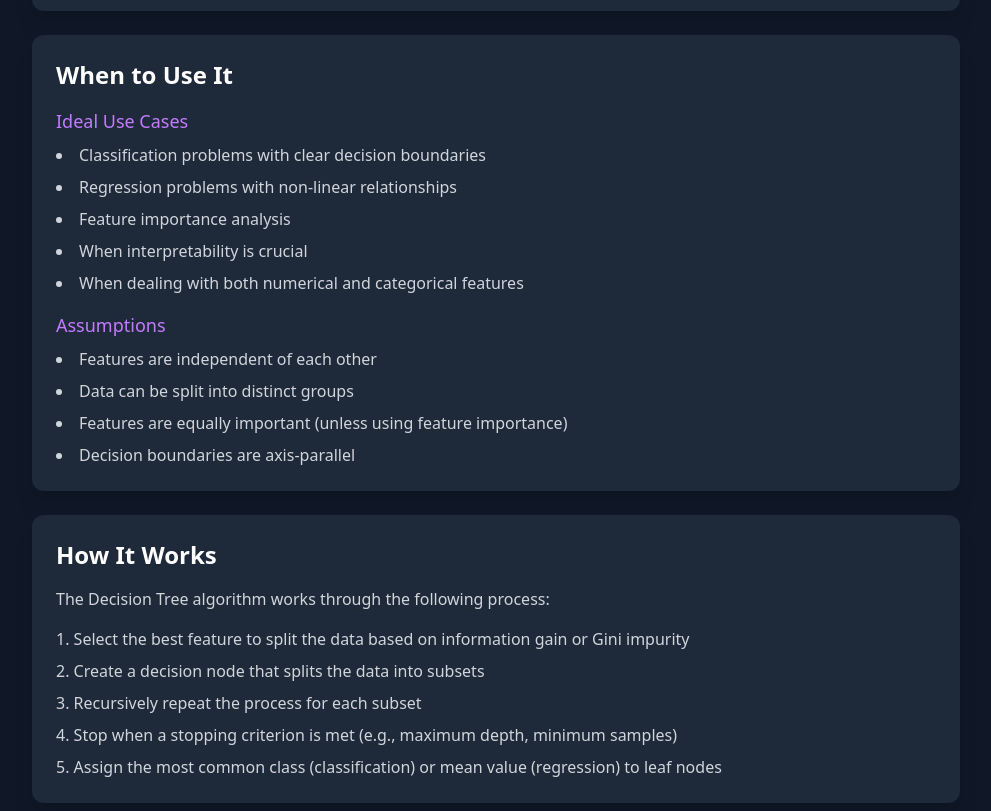
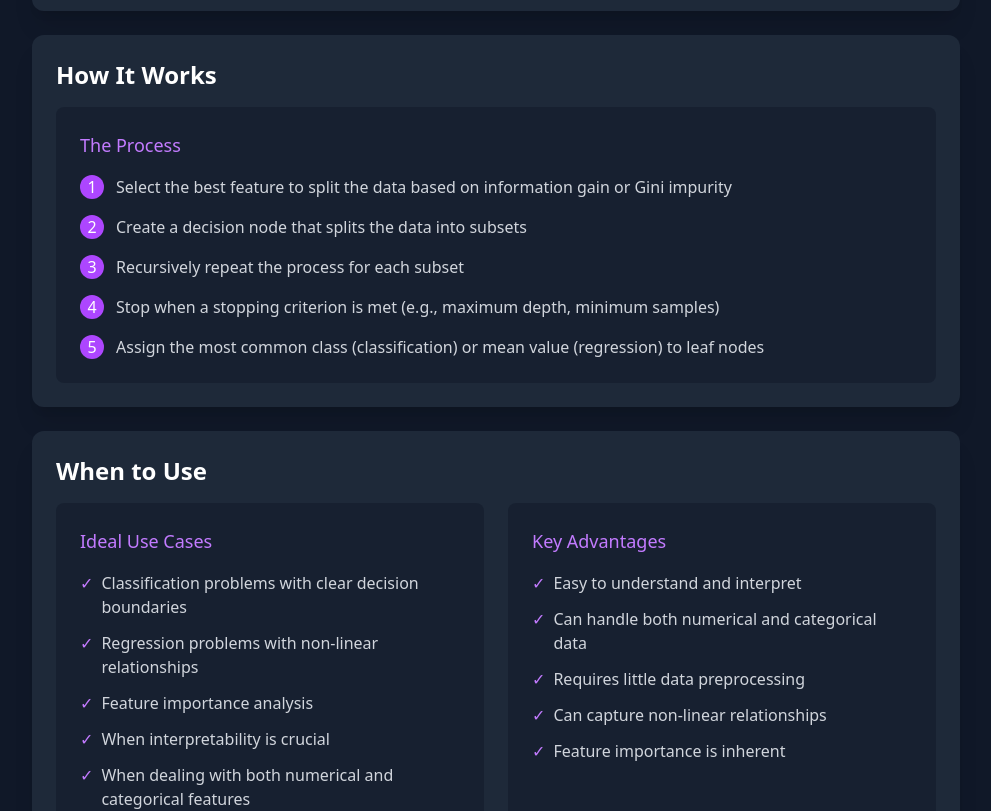
Before and after one commit to idanidan29/Machine_Learning_Visualizer, a Next.js app in the folder client/: page /algorithms/decision-tree in a window 1280 px wide. Shown: the part 1098-1909 px from the top of the page, without its empty margins (288-1279 px from the left). Built offline with nearby package versions, Linux system fonts and the light colour scheme.

Commit message:
adjusting dection tree page

```diff
--- a/client/src/app/algorithms/decision-tree/page.tsx
+++ b/client/src/app/algorithms/decision-tree/page.tsx
@@ -9,6 +9,8 @@ import Code from '../../components/ui/Code';
 import PDFDownloadCard from '../../components/ui/PDFDownloadCard';
 import PageHeader from '../../components/ui/PageHeader';
 import Formula from '../../components/ui/Formula';
+import HowItWorks from '../../components/ui/HowItWorks';
+import WhenToUse from '../../components/ui/WhenToUse';
 
 export default function DecisionTreePage() {
   const [activeSection, setActiveSection] = useState('overview');
@@ -75,48 +77,41 @@ export default function DecisionTreePage() {
                 <DecisionTreeVisualization />
               </section>
 
+{/* How It Works Section */}
+              <HowItWorks
+                title="How It Works"
+                steps={[
+                  { number: 1, description: "Select the best feature to split the data based on information gain or Gini impurity" },
+                  { number: 2, description: "Create a decision node that splits the data into subsets" },
+                  { number: 3, description: "Recursively repeat the process for each subset" },
+                  { number: 4, description: "Stop when a stopping criterion is met (e.g., maximum depth, minimum samples)" },
+                  { number: 5, description: "Assign the most common class (classification) or mean value (regression) to leaf nodes" }
+                ]}
+              />
+
               {/* When to Use Section */}
-              <section id="when-to-use" className="bg-gray-800 rounded-xl shadow-xl p-4 sm:p-6">
-                <h2 className="text-xl sm:text-2xl font-semibold text-white mb-4">When to Use It</h2>
-                <div className="space-y-4">
-                  <div>
-                    <h3 className="text-lg font-medium text-purple-400 mb-2">Ideal Use Cases</h3>
-                    <ul className="list-disc list-inside text-gray-300 space-y-2 text-sm sm:text-base">
-                      <li>Classification problems with clear decision boundaries</li>
-                      <li>Regression problems with non-linear relationships</li>
-                      <li>Feature importance analysis</li>
-                      <li>When interpretability is crucial</li>
-                      <li>When dealing with both numerical and categorical features</li>
-                    </ul>
-                  </div>
-                  <div>
-                    <h3 className="text-lg font-medium text-purple-400 mb-2">Assumptions</h3>
-                    <ul className="list-disc list-inside text-gray-300 space-y-2 text-sm sm:text-base">
-                      <li>Features are independent of each other</li>
-                      <li>Data can be split into distinct groups</li>
-                      <li>Features are equally important (unless using feature importance)</li>
-                      <li>Decision boundaries are axis-parallel</li>
-                    </ul>
-                  </div>
-                </div>
-              </section>
-
-              {/* How It Works Section */}
-              <section id="how-it-works" className="bg-gray-800 rounded-xl shadow-xl p-4 sm:p-6">
-                <h2 className="text-xl sm:text-2xl font-semibold text-white mb-4">How It Works</h2>
-                <div className="space-y-4">
-                  <p className="text-gray-300 text-sm sm:text-base">
-                    The Decision Tree algorithm works through the following process:
-                  </p>
-                  <ol className="list-decimal list-inside text-gray-300 space-y-2 text-sm sm:text-base">
-                    <li>Select the best feature to split the data based on information gain or Gini impurity</li>
-                    <li>Create a decision node that splits the data into subsets</li>
-                    <li>Recursively repeat the process for each subset</li>
-                    <li>Stop when a stopping criterion is met (e.g., maximum depth, minimum samples)</li>
-                    <li>Assign the most common class (classification) or mean value (regression) to leaf nodes</li>
-                  </ol>
-                </div>
-              </section>
+              <WhenToUse
+                idealUseCases={{
+                  title: "Ideal Use Cases",
+                  items: [
+                    "Classification problems with clear decision boundaries",
+                    "Regression problems with non-linear relationships",
+                    "Feature importance analysis",
+                    "When interpretability is crucial",
+                    "When dealing with both numerical and categorical features"
+                  ]
+                }}
+                keyAdvantages={{
+                  title: "Key Advantages",
+                  items: [
+                    "Easy to understand and interpret",
+                    "Can handle both numerical and categorical data",
+                    "Requires little data preprocessing",
+                    "Can capture non-linear relationships",
+                    "Feature importance is inherent"
+                  ]
+                }}
+              />
 
               {/* Decisions Section */}
               <section id="decisions" className="bg-gray-800 rounded-xl shadow-xl p-4 sm:p-6">
```
